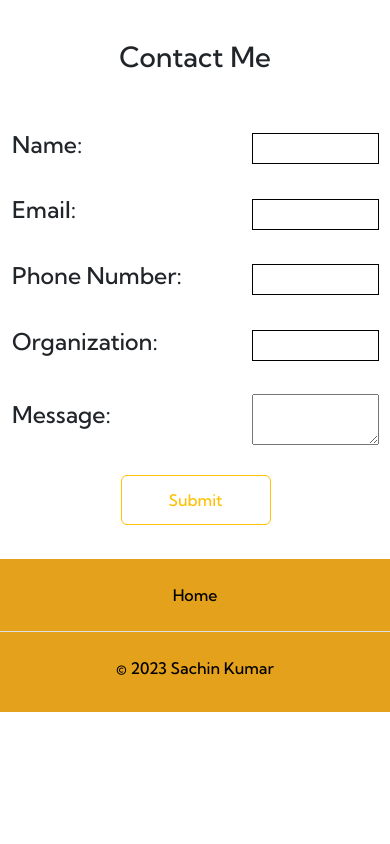
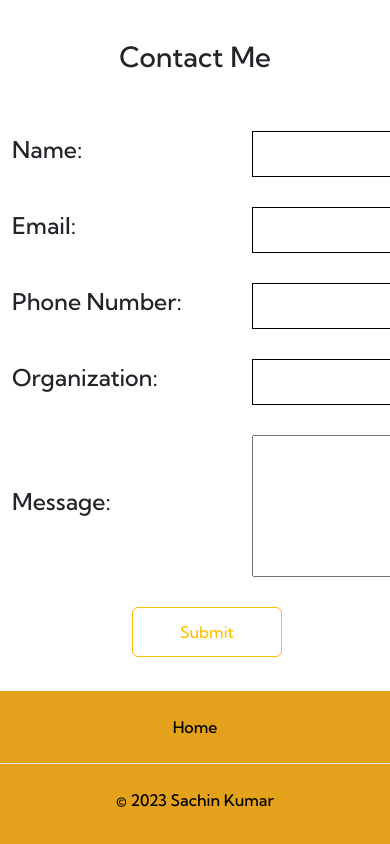
Before and after one commit to SACHk291/Personal-Website, a website with bundled scripts: page index.html in a window 390 px wide. Shown: the part 3332-4176 px from the top of the page. Before the commit the page ends 4044 px from the top, so only its background shows below. Built offline with nearby package versions, Linux system fonts and the light colour scheme.

Commit message:
Add files via upload

```diff
--- a/index.html
+++ b/index.html
@@ -123,7 +123,7 @@
       </div>
       <div class="d-flex justify-content-around container">
         <div class="contact_me">
-          <form name="Details" method="POST" data-netlify="true" onSubmit="submit">
+          <form action="/submit" netlify>
             <div class="form-group">
                 <label for="name"><h3>Name:</h3></label>
                 <input type="text" id="name" name="name" size="30" required>
@@ -146,7 +146,7 @@
 
             <div class="form-group">
               <label for="message" class="message_label"><h3>Message:</h3></label>
-              <textarea type="text" id="message" name="message" rows="5" cols="32"></textarea>
+              <textarea type="text" id="message" name="message" rows="5" cols="31"></textarea>
             </div>
 
             <div class="d-flex justify-content-center submit_button">
--- a/styles.css
+++ b/styles.css
@@ -134,8 +134,21 @@ input{
 .padding_8{
     padding: 8px;
 }
+#message{
+    padding: 10px;
+}
 
 @media(max-width:768px){
+
+    .form-group > input{
+        width: 150px;
+    }
+    #message{
+        width: 150px;
+        height: auto;
+    }
+
+
     .responsive{
         display: flex;
         flex-direction: column;
@@ -162,13 +175,6 @@ input{
     }
 }
 
-@media(max-width:550px){
-    .form-group{
-        font-size: 6px;
-    }
-}
-
-
 @media(min-width:768px) and (max-width:991px){
     .responsive{
         display: flex;
```
